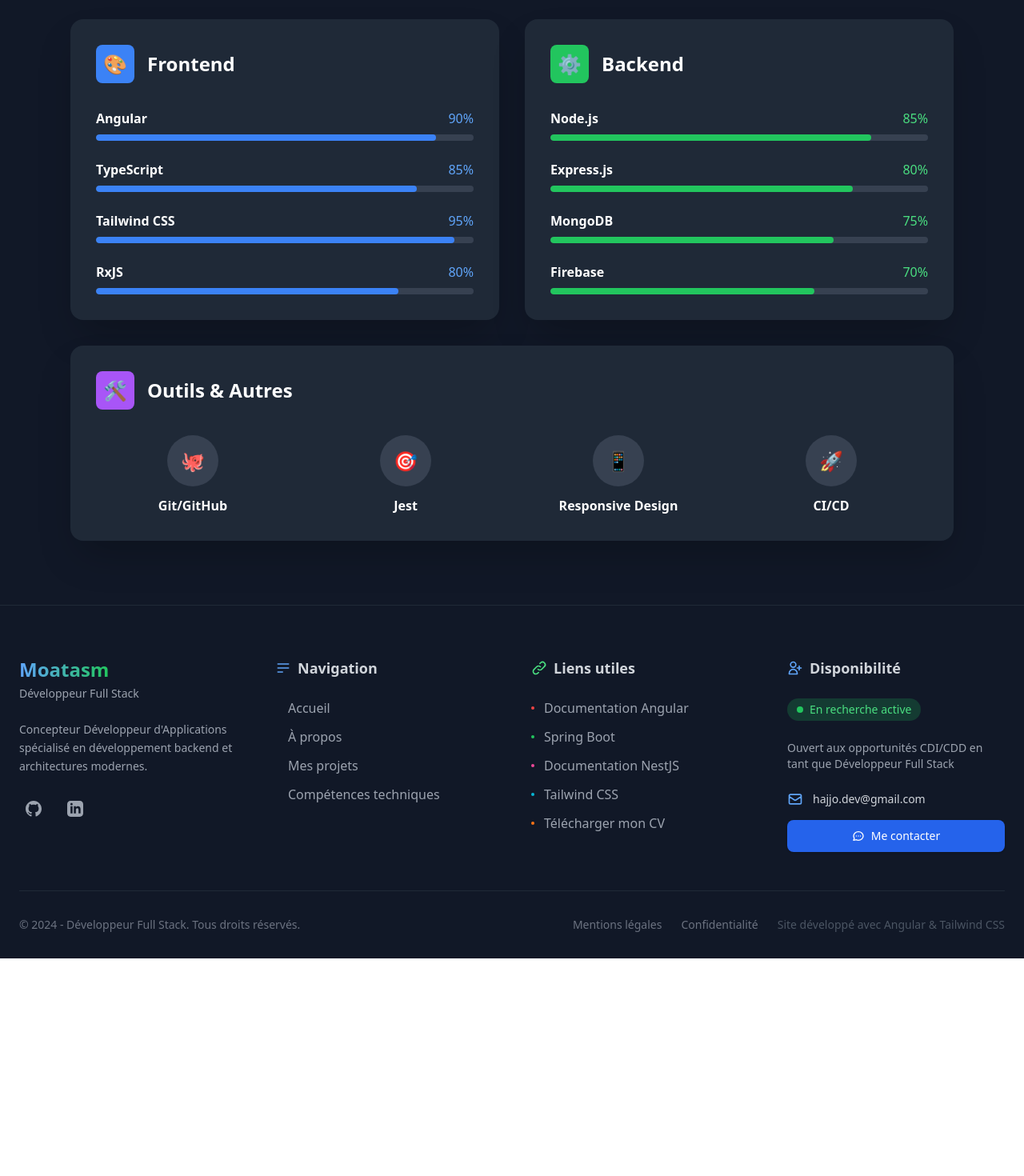
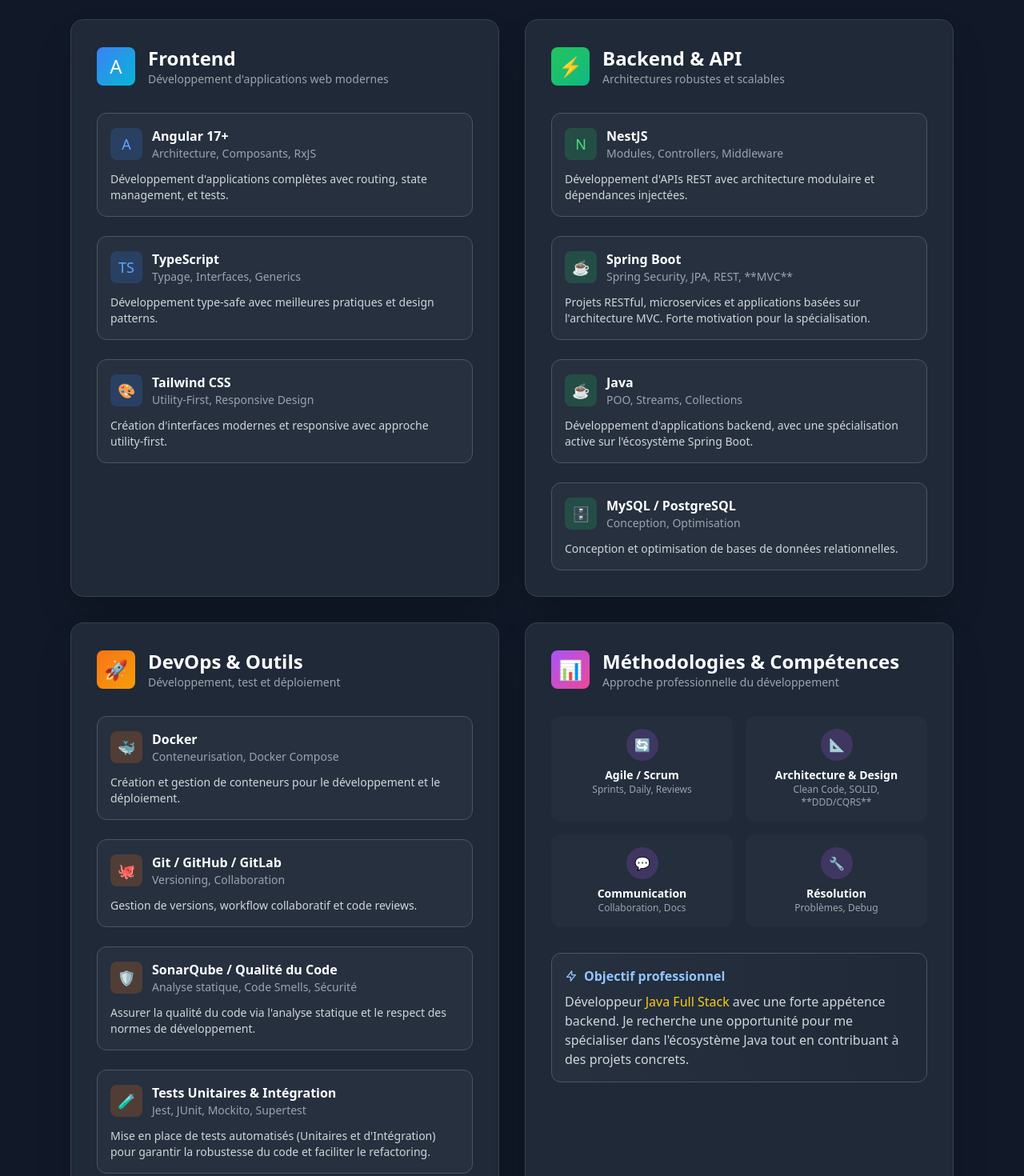
Before and after one commit to H-deve/Portfolio, an Angular app: page /skills in a window 1280 px wide. Shown: the part 280-1750 px from the top of the page at 80% size. Before the commit the page ends 1478 px from the top, so only its background shows below. Built offline with nearby package versions, Linux system fonts and the light colour scheme.

Commit message:
work on skills

```diff
--- a/src/app/components/skills/skills.css
+++ b/src/app/components/skills/skills.css
@@ -0,0 +1,183 @@
+  /* Animations personnalisées */
+@keyframes fadeInDown {
+  from {
+    opacity: 0;
+    transform: translateY(-20px);
+  }
+  to {
+    opacity: 1;
+    transform: translateY(0);
+  }
+}
+
+@keyframes fadeInUp {
+  from {
+    opacity: 0;
+    transform: translateY(20px);
+  }
+  to {
+    opacity: 1;
+    transform: translateY(0);
+  }
+}
+
+@keyframes slideInLeft {
+  from {
+    opacity: 0;
+    transform: translateX(-30px);
+  }
+  to {
+    opacity: 1;
+    transform: translateX(0);
+  }
+}
+
+@keyframes slideInRight {
+  from {
+    opacity: 0;
+    transform: translateX(30px);
+  }
+  to {
+    opacity: 1;
+    transform: translateX(0);
+  }
+}
+
+@keyframes cardEnter {
+  from {
+    opacity: 0;
+    transform: scale(0.95);
+  }
+  to {
+    opacity: 1;
+    transform: scale(1);
+  }
+}
+
+@keyframes zoomIn {
+  from {
+    opacity: 0;
+    transform: scale(0.9);
+  }
+  to {
+    opacity: 1;
+    transform: scale(1);
+  }
+}
+
+@keyframes float {
+  0%, 100% {
+    transform: translateY(0);
+  }
+  50% {
+    transform: translateY(-5px);
+  }
+}
+
+@keyframes gradientBorder {
+  0% {
+    border-color: rgba(59, 130, 246, 0.5);
+  }
+  25% {
+    border-color: rgba(34, 197, 94, 0.5);
+  }
+  50% {
+    border-color: rgba(249, 115, 22, 0.5);
+  }
+  75% {
+    border-color: rgba(168, 85, 247, 0.5);
+  }
+  100% {
+    border-color: rgba(59, 130, 246, 0.5);
+  }
+}
+
+/* Classes d'animation */
+.animate-fadeInDown {
+  animation: fadeInDown 0.8s ease-out;
+}
+
+.animate-fadeInUp {
+  animation: fadeInUp 0.8s ease-out;
+}
+
+.animate-slideInLeft {
+  animation: slideInLeft 0.8s ease-out;
+}
+
+.animate-slideInRight {
+  animation: slideInRight 0.8s ease-out;
+}
+
+.animate-cardEnter {
+  animation: cardEnter 0.6s ease-out;
+}
+
+.animate-zoomIn {
+  animation: zoomIn 0.6s ease-out;
+}
+
+.animate-float {
+  animation: float 3s ease-in-out infinite;
+}
+
+.animate-gradientBorder {
+  animation: gradientBorder 4s linear infinite;
+}
+
+/* Délais d'animation */
+.animation-delay-100 {
+  animation-delay: 100ms;
+}
+
+.animation-delay-200 {
+  animation-delay: 200ms;
+}
+
+.animation-delay-300 {
+  animation-delay: 300ms;
+}
+
+.animation-delay-400 {
+  animation-delay: 400ms;
+}
+
+.animation-delay-500 {
+  animation-delay: 500ms;
+}
+
+.animation-delay-600 {
+  animation-delay: 600ms;
+}
+
+.animation-delay-700 {
+  animation-delay: 700ms;
+}
+
+.animation-delay-800 {
+  animation-delay: 800ms;
+}
+
+/* Effets de survol supplémentaires */
+.hover\:shadow-blue-500\/10:hover {
+  box-shadow: 0 10px 30px rgba(59, 130, 246, 0.1);
+}
+
+.hover\:shadow-green-500\/10:hover {
+  box-shadow: 0 10px 30px rgba(34, 197, 94, 0.1);
+}
+
+.hover\:shadow-orange-500\/10:hover {
+  box-shadow: 0 10px 30px rgba(249, 115, 22, 0.1);
+}
+
+.hover\:shadow-purple-500\/10:hover {
+  box-shadow: 0 10px 30px rgba(168, 85, 247, 0.1);
+}
+
+/* Smooth transitions */
+* {
+  transition-property: all;
+  transition-timing-function: cubic-bezier(0.4, 0, 0.2, 1);
+  transition-duration: 300ms;
+}
--- a/src/app/components/skills/skills.html
+++ b/src/app/components/skills/skills.html
@@ -1,156 +1,270 @@
 <div class="min-h-screen bg-gray-900 text-white py-20">
   <div class="container mx-auto px-6 max-w-6xl">
     <h1 class="text-4xl md:text-5xl font-bold text-center mb-4 text-blue-400">
-      Mes Compétences
+      Mon Expertise Technique
     </h1>
     <p class="text-gray-400 text-center mb-12 max-w-2xl mx-auto">
-      Voici les technologies et outils que j'utilise pour créer des applications web exceptionnelles.
+      Technologies et compétences que j'utilise pour développer des applications robustes, performantes et maintenables.
     </p>
 
     <div class="grid md:grid-cols-2 gap-8">
-      <!-- Frontend Skills -->
-      <div class="bg-gray-800 rounded-2xl p-8 shadow-2xl">
+      <div class="bg-gray-800 rounded-2xl p-8 shadow-2xl border border-gray-700">
         <div class="flex items-center mb-8">
-          <div class="w-12 h-12 bg-blue-500 rounded-lg flex items-center justify-center mr-4">
-            <span class="text-2xl">🎨</span>
+          <div class="w-12 h-12 bg-gradient-to-br from-blue-500 to-cyan-500 rounded-lg flex items-center justify-center mr-4">
+            <span class="text-2xl">A</span>
           </div>
+          <div>
             <h2 class="text-2xl font-bold">Frontend</h2>
-        </div>
-
-        <div class="space-y-6">
-          <div>
-            <div class="flex justify-between mb-2">
-              <span class="font-semibold">Angular</span>
-              <span class="text-blue-400">90%</span>
-            </div>
-            <div class="h-2 bg-gray-700 rounded-full overflow-hidden">
-              <div class="h-full bg-blue-500 rounded-full" style="width: 90%"></div>
+            <p class="text-gray-400 text-sm">Développement d'applications web modernes</p>
           </div>
         </div>
-
+        <div class="space-y-6">
+          <div class="bg-gray-700/30 rounded-xl p-4 border border-gray-600">
+            <div class="flex items-center mb-3">
+              <div class="w-10 h-10 bg-blue-500/20 rounded-lg flex items-center justify-center mr-3">
+                <span class="text-blue-400 text-lg">A</span>
+              </div>
               <div>
-            <div class="flex justify-between mb-2">
-              <span class="font-semibold">TypeScript</span>
-              <span class="text-blue-400">85%</span>
-            </div>
-            <div class="h-2 bg-gray-700 rounded-full overflow-hidden">
-              <div class="h-full bg-blue-500 rounded-full" style="width: 85%"></div>
+                <h3 class="font-bold">Angular 17+</h3>
+                <p class="text-gray-400 text-sm">Architecture, Composants, RxJS</p>
               </div>
             </div>
-
+            <p class="text-gray-300 text-sm">
+              Développement d'applications complètes avec routing, state management, et tests.
+            </p>
+          </div>
+          <div class="bg-gray-700/30 rounded-xl p-4 border border-gray-600">
+            <div class="flex items-center mb-3">
+              <div class="w-10 h-10 bg-blue-500/20 rounded-lg flex items-center justify-center mr-3">
+                <span class="text-blue-400 text-lg">TS</span>
+              </div>
               <div>
-            <div class="flex justify-between mb-2">
-              <span class="font-semibold">Tailwind CSS</span>
-              <span class="text-blue-400">95%</span>
-            </div>
-            <div class="h-2 bg-gray-700 rounded-full overflow-hidden">
-              <div class="h-full bg-blue-500 rounded-full" style="width: 95%"></div>
+                <h3 class="font-bold">TypeScript</h3>
+                <p class="text-gray-400 text-sm">Typage, Interfaces, Generics</p>
               </div>
             </div>
-
+            <p class="text-gray-300 text-sm">
+              Développement type-safe avec meilleures pratiques et design patterns.
+            </p>
+          </div>
+          <div class="bg-gray-700/30 rounded-xl p-4 border border-gray-600">
+            <div class="flex items-center mb-3">
+              <div class="w-10 h-10 bg-blue-500/20 rounded-lg flex items-center justify-center mr-3">
+                <span class="text-blue-400 text-lg">🎨</span>
+              </div>
               <div>
-            <div class="flex justify-between mb-2">
-              <span class="font-semibold">RxJS</span>
-              <span class="text-blue-400">80%</span>
+                <h3 class="font-bold">Tailwind CSS</h3>
+                <p class="text-gray-400 text-sm">Utility-First, Responsive Design</p>
               </div>
-            <div class="h-2 bg-gray-700 rounded-full overflow-hidden">
-              <div class="h-full bg-blue-500 rounded-full" style="width: 80%"></div>
             </div>
+            <p class="text-gray-300 text-sm">
+              Création d'interfaces modernes et responsive avec approche utility-first.
+            </p>
           </div>
         </div>
       </div>
 
-      <!-- Backend Skills -->
-      <div class="bg-gray-800 rounded-2xl p-8 shadow-2xl">
+      <div class="bg-gray-800 rounded-2xl p-8 shadow-2xl border border-gray-700">
         <div class="flex items-center mb-8">
-          <div class="w-12 h-12 bg-green-500 rounded-lg flex items-center justify-center mr-4">
-            <span class="text-2xl">⚙️</span>
+          <div class="w-12 h-12 bg-gradient-to-br from-green-500 to-emerald-500 rounded-lg flex items-center justify-center mr-4">
+            <span class="text-2xl">⚡</span>
           </div>
-          <h2 class="text-2xl font-bold">Backend</h2>
-        </div>
-
-        <div class="space-y-6">
           <div>
-            <div class="flex justify-between mb-2">
-              <span class="font-semibold">Node.js</span>
-              <span class="text-green-400">85%</span>
-            </div>
-            <div class="h-2 bg-gray-700 rounded-full overflow-hidden">
-              <div class="h-full bg-green-500 rounded-full" style="width: 85%"></div>
+            <h2 class="text-2xl font-bold">Backend & API</h2>
+            <p class="text-gray-400 text-sm">Architectures robustes et scalables</p>
           </div>
         </div>
-
+        <div class="space-y-6">
+          <div class="bg-gray-700/30 rounded-xl p-4 border border-gray-600">
+            <div class="flex items-center mb-3">
+              <div class="w-10 h-10 bg-green-500/20 rounded-lg flex items-center justify-center mr-3">
+                <span class="text-green-400 text-lg">N</span>
+              </div>
               <div>
-            <div class="flex justify-between mb-2">
-              <span class="font-semibold">Express.js</span>
-              <span class="text-green-400">80%</span>
-            </div>
-            <div class="h-2 bg-gray-700 rounded-full overflow-hidden">
-              <div class="h-full bg-green-500 rounded-full" style="width: 80%"></div>
+                <h3 class="font-bold">NestJS</h3>
+                <p class="text-gray-400 text-sm">Modules, Controllers, Middleware</p>
               </div>
             </div>
-
+            <p class="text-gray-300 text-sm">
+              Développement d'APIs REST avec architecture modulaire et dépendances injectées.
+            </p>
+          </div>
+          <div class="bg-gray-700/30 rounded-xl p-4 border border-gray-600">
+            <div class="flex items-center mb-3">
+              <div class="w-10 h-10 bg-green-500/20 rounded-lg flex items-center justify-center mr-3">
+                <span class="text-green-400 text-lg">☕</span>
+              </div>
               <div>
-            <div class="flex justify-between mb-2">
-              <span class="font-semibold">MongoDB</span>
-              <span class="text-green-400">75%</span>
-            </div>
-            <div class="h-2 bg-gray-700 rounded-full overflow-hidden">
-              <div class="h-full bg-green-500 rounded-full" style="width: 75%"></div>
+                <h3 class="font-bold">Spring Boot</h3>
+                <p class="text-gray-400 text-sm">Spring Security, JPA, REST, **MVC**</p>
               </div>
             </div>
-
+            <p class="text-gray-300 text-sm">
+              Projets RESTful, microservices et applications basées sur l'architecture MVC. Forte motivation pour la spécialisation.
+            </p>
+          </div>
+          <div class="bg-gray-700/30 rounded-xl p-4 border border-gray-600">
+            <div class="flex items-center mb-3">
+              <div class="w-10 h-10 bg-green-500/20 rounded-lg flex items-center justify-center mr-3">
+                <span class="text-green-400 text-lg">☕</span>
+              </div>
               <div>
-            <div class="flex justify-between mb-2">
-              <span class="font-semibold">Firebase</span>
-              <span class="text-green-400">70%</span>
+                <h3 class="font-bold">Java</h3>
+                <p class="text-gray-400 text-sm">POO, Streams, Collections</p>
               </div>
-            <div class="h-2 bg-gray-700 rounded-full overflow-hidden">
-              <div class="h-full bg-green-500 rounded-full" style="width: 70%"></div>
             </div>
+            <p class="text-gray-300 text-sm">
+              Développement d'applications backend, avec une spécialisation active sur l'écosystème Spring Boot.
+            </p>
+          </div>
+          <div class="bg-gray-700/30 rounded-xl p-4 border border-gray-600">
+            <div class="flex items-center mb-3">
+              <div class="w-10 h-10 bg-green-500/20 rounded-lg flex items-center justify-center mr-3">
+                <span class="text-green-400 text-lg">🗄️</span>
+              </div>
+              <div>
+                <h3 class="font-bold">MySQL / PostgreSQL</h3>
+                <p class="text-gray-400 text-sm">Conception, Optimisation</p>
+              </div>
+            </div>
+            <p class="text-gray-300 text-sm">
+              Conception et optimisation de bases de données relationnelles.
+            </p>
           </div>
         </div>
       </div>
 
-      <!-- Tools & Others -->
-      <div class="bg-gray-800 rounded-2xl p-8 shadow-2xl md:col-span-2">
+      <div class="bg-gray-800 rounded-2xl p-8 shadow-2xl border border-gray-700">
         <div class="flex items-center mb-8">
-          <div class="w-12 h-12 bg-purple-500 rounded-lg flex items-center justify-center mr-4">
-            <span class="text-2xl">🛠️</span>
+          <div class="w-12 h-12 bg-gradient-to-br from-orange-500 to-amber-500 rounded-lg flex items-center justify-center mr-4">
+            <span class="text-2xl">🚀</span>
           </div>
-          <h2 class="text-2xl font-bold">Outils & Autres</h2>
+          <div>
+            <h2 class="text-2xl font-bold">DevOps & Outils</h2>
+            <p class="text-gray-400 text-sm">Développement, test et déploiement</p>
+          </div>
+        </div>
+        <div class="space-y-6">
+          <div class="bg-gray-700/30 rounded-xl p-4 border border-gray-600">
+            <div class="flex items-center mb-3">
+              <div class="w-10 h-10 bg-orange-500/20 rounded-lg flex items-center justify-center mr-3">
+                <span class="text-orange-400 text-lg">🐳</span>
+              </div>
+              <div>
+                <h3 class="font-bold">Docker</h3>
+                <p class="text-gray-400 text-sm">Conteneurisation, Docker Compose</p>
+              </div>
+            </div>
+            <p class="text-gray-300 text-sm">
+              Création et gestion de conteneurs pour le développement et le déploiement.
+            </p>
+          </div>
+          <div class="bg-gray-700/30 rounded-xl p-4 border border-gray-600">
+            <div class="flex items-center mb-3">
+              <div class="w-10 h-10 bg-orange-500/20 rounded-lg flex items-center justify-center mr-3">
+                <span class="text-orange-400 text-lg">🐙</span>
+              </div>
+              <div>
+                <h3 class="font-bold">Git / GitHub / GitLab</h3>
+                <p class="text-gray-400 text-sm">Versioning, Collaboration</p>
+              </div>
+            </div>
+            <p class="text-gray-300 text-sm">
+              Gestion de versions, workflow collaboratif et code reviews.
+            </p>
           </div>
 
-        <div class="grid grid-cols-2 md:grid-cols-4 gap-6">
-          <div class="text-center">
-            <div class="w-16 h-16 bg-gray-700 rounded-full flex items-center justify-center mx-auto mb-3">
-              <span class="text-2xl">🐙</span>
+          <div class="bg-gray-700/30 rounded-xl p-4 border border-gray-600">
+            <div class="flex items-center mb-3">
+              <div class="w-10 h-10 bg-orange-500/20 rounded-lg flex items-center justify-center mr-3">
+                <span class="text-orange-400 text-lg">🛡️</span>
               </div>
-            <p class="font-semibold">Git/GitHub</p>
+              <div>
+                <h3 class="font-bold">SonarQube / Qualité du Code</h3>
+                <p class="text-gray-400 text-sm">Analyse statique, Code Smells, Sécurité</p>
+              </div>
+            </div>
+            <p class="text-gray-300 text-sm">
+              Assurer la qualité du code via l'analyse statique et le respect des normes de développement.
+            </p>
           </div>
 
-          <div class="text-center">
-            <div class="w-16 h-16 bg-gray-700 rounded-full flex items-center justify-center mx-auto mb-3">
-              <span class="text-2xl">🎯</span>
+          <div class="bg-gray-700/30 rounded-xl p-4 border border-gray-600">
+            <div class="flex items-center mb-3">
+              <div class="w-10 h-10 bg-orange-500/20 rounded-lg flex items-center justify-center mr-3">
+                <span class="text-orange-400 text-lg">🧪</span>
               </div>
-            <p class="font-semibold">Jest</p>
+              <div>
+                <h3 class="font-bold">Tests Unitaires & Intégration</h3>
+                <p class="text-gray-400 text-sm">Jest, JUnit, Mockito, Supertest</p>
               </div>
-
-          <div class="text-center">
-            <div class="w-16 h-16 bg-gray-700 rounded-full flex items-center justify-center mx-auto mb-3">
-              <span class="text-2xl">📱</span>
             </div>
-            <p class="font-semibold">Responsive Design</p>
-          </div>
-
-          <div class="text-center">
-            <div class="w-16 h-16 bg-gray-700 rounded-full flex items-center justify-center mx-auto mb-3">
-              <span class="text-2xl">🚀</span>
-            </div>
-            <p class="font-semibold">CI/CD</p>
+            <p class="text-gray-300 text-sm">
+              Mise en place de tests automatisés (Unitaires et d'Intégration) pour garantir la robustesse du code et faciliter le refactoring.
+            </p>
           </div>
         </div>
       </div>
+
+      <div class="bg-gray-800 rounded-2xl p-8 shadow-2xl border border-gray-700">
+        <div class="flex items-center mb-8">
+          <div class="w-12 h-12 bg-gradient-to-br from-purple-500 to-pink-500 rounded-lg flex items-center justify-center mr-4">
+            <span class="text-2xl">📊</span>
+          </div>
+          <div>
+            <h2 class="text-2xl font-bold">Méthodologies & Compétences</h2>
+            <p class="text-gray-400 text-sm">Approche professionnelle du développement</p>
+          </div>
+        </div>
+
+        <div class="grid grid-cols-2 gap-4 mb-8">
+          <div class="text-center p-4 bg-gray-700/20 rounded-xl">
+            <div class="w-10 h-10 bg-purple-500/20 rounded-full flex items-center justify-center mx-auto mb-2">
+              <span class="text-purple-400">🔄</span>
+            </div>
+            <h4 class="font-semibold text-sm">Agile / Scrum</h4>
+            <p class="text-gray-400 text-xs">Sprints, Daily, Reviews</p>
+          </div>
+
+          <div class="text-center p-4 bg-gray-700/20 rounded-xl">
+            <div class="w-10 h-10 bg-purple-500/20 rounded-full flex items-center justify-center mx-auto mb-2">
+              <span class="text-purple-400">📐</span>
+            </div>
+            <h4 class="font-semibold text-sm">Architecture & Design</h4>
+            <p class="text-gray-400 text-xs">Clean Code, SOLID, **DDD/CQRS**</p>
+          </div>
+
+          <div class="text-center p-4 bg-gray-700/20 rounded-xl">
+            <div class="w-10 h-10 bg-purple-500/20 rounded-full flex items-center justify-center mx-auto mb-2">
+              <span class="text-purple-400">💬</span>
+            </div>
+            <h4 class="font-semibold text-sm">Communication</h4>
+            <p class="text-gray-400 text-xs">Collaboration, Docs</p>
+          </div>
+
+          <div class="text-center p-4 bg-gray-700/20 rounded-xl">
+            <div class="w-10 h-10 bg-purple-500/20 rounded-full flex items-center justify-center mx-auto mb-2">
+              <span class="text-purple-400">🔧</span>
+            </div>
+            <h4 class="font-semibold text-sm">Résolution</h4>
+            <p class="text-gray-400 text-xs">Problèmes, Debug</p>
+          </div>
+        </div>
+
+        <div class="bg-gradient-to-r from-gray-700/30 to-gray-800/30 rounded-xl p-4 border border-gray-600">
+          <h4 class="font-bold text-blue-300 mb-2 flex items-center">
+            <svg class="w-4 h-4 mr-2" fill="none" stroke="currentColor" viewBox="0 0 24 24">
+              <path stroke-linecap="round" stroke-linejoin="round" stroke-width="2" d="M13 10V3L4 14h7v7l9-11h-7z"/>
+            </svg>
+            Objectif professionnel
+          </h4>
+          <p class="text-gray-300 text-small">
+            Développeur <span class="text-yellow-400 font-medium">Java Full Stack</span> avec une forte appétence backend.
+            Je recherche une opportunité pour me spécialiser dans l'écosystème Java tout en contribuant à des projets concrets.
+          </p>
         </div>
       </div>
     </div>
+
+  </div>
+</div>
```
Also changed, not shown: src/app/components/about/about.ts (+1 -6 lines). Lines whose indentation alone changed are shown as unchanged.
